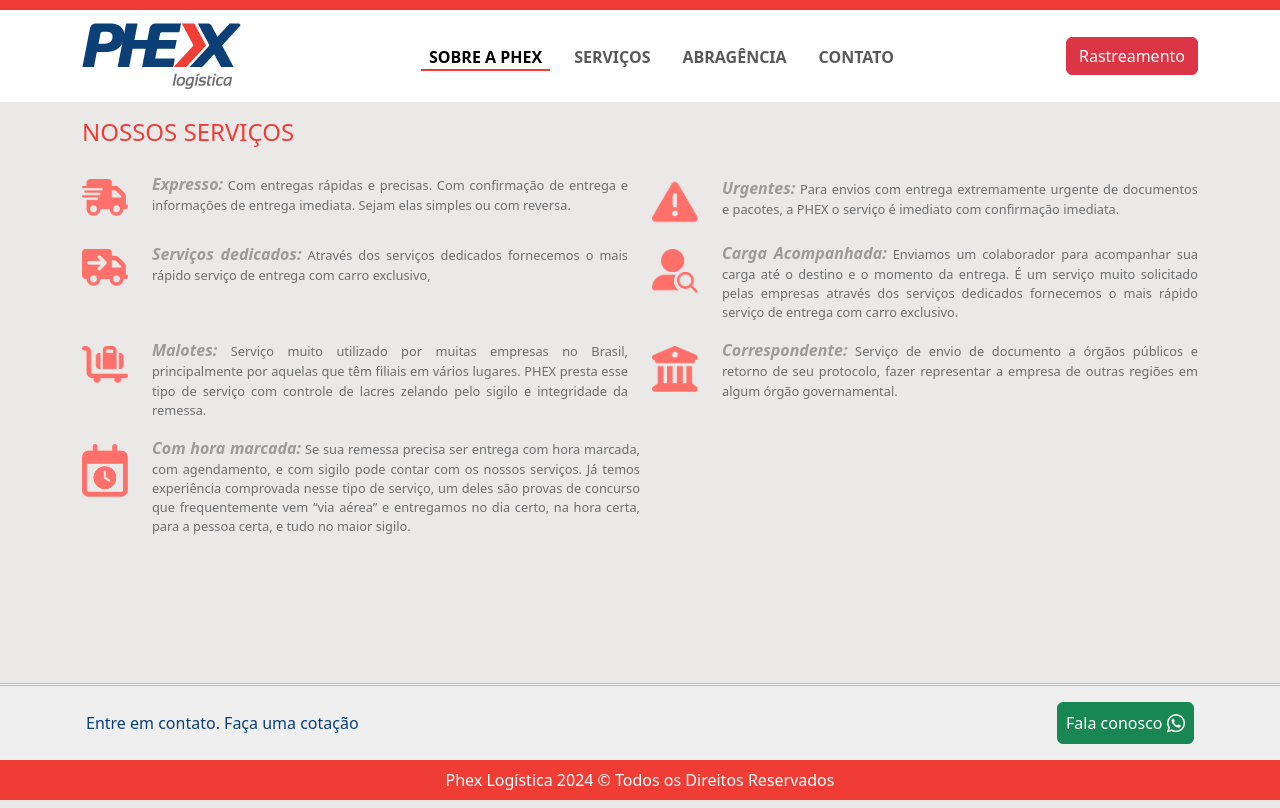
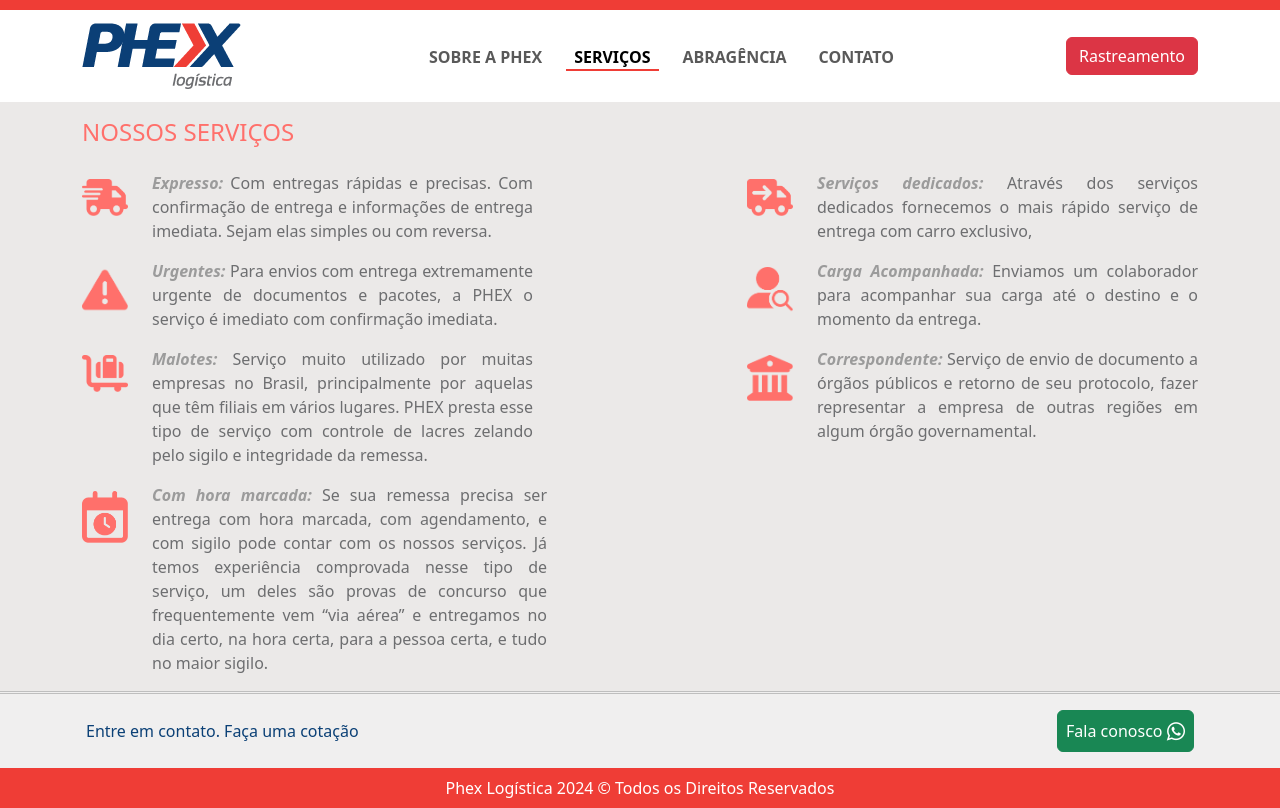
Before and after one commit to Valmirzaodasilva/phex-static, a website: page services.html in a window 1280 px wide. Drawn offline with nearby package versions, Linux system fonts and the light colour scheme.

Commit message:
improves

```diff
--- a/services.html
+++ b/services.html
@@ -13,7 +13,7 @@
     <div class="divider-top"></div>
     <nav class="navbar navbar-expand-lg navbar-white bg-white">
       <div class="container">
-        <a class="navbar-brand" href="/">
+        <a class="navbar-brand" href="">
           <img src="assets/imgs/logo_topo.png" alt="Logo" />
         </a>
         <button class="navbar-toggler" type="button" data-bs-toggle="collapse" data-bs-target="#navbarSupportedContent" aria-controls="navbarSupportedContent" aria-expanded="false" aria-label="Toggle navigation">
@@ -22,10 +22,10 @@
         <div class="collapse navbar-collapse" id="navbarSupportedContent">
           <ul class="navbar-nav me-auto mb-2 mb-lg-0 d-flex m-auto justify-content-center gap-3">
             <li class="nav-item">
-              <a class="nav-link active" aria-current="page" href="/">Sobre a Phex</a>
+              <a class="nav-link" aria-current="page" href="">Sobre a Phex</a>
             </li>
             <li class="nav-item">
-              <a class="nav-link" href="services.html">Serviços</a>
+              <a class="nav-link active" href="services.html">Serviços</a>
             </li>
             <li class="nav-item">
               <a class="nav-link" href="coverage.html">Abragência</a>
@@ -42,10 +42,10 @@
     </nav>
 
     <div class="content container services my-3">
-      <h4 class="text-primary">NOSSOS SERVIÇOS</h4>
+      <h4>NOSSOS SERVIÇOS</h4>
 
       <div class="pgr-section row d-flex justify-content-between">
-        <div class="pgr-item mt-3 col-md-6">
+        <div class="pgr-item mt-3 col-sm-12 col-lg-5">
           <div class="pgr-content row">
             <img class="pgr-img col-2 mt-2" src="assets/imgs/services/expresso.png" alt="service" />
             <span class="pgr-text m-auto col text-justify">
@@ -55,7 +55,17 @@
           </div>
         </div>
 
-        <div class="pgr-item mt-3 col-md-6">
+        <div class="pgr-item mt-3 col-sm-12 col-lg-5">
+          <div class="pgr-content row">
+            <img class="pgr-img col-2 mt-2" src="assets/imgs/services/exclusivo.png" alt="service" />
+            <span class="pgr-text m-auto col text-justify">
+              <span class="pgr-title">Serviços dedicados:</span>
+              Através dos serviços dedicados fornecemos o mais rápido serviço de entrega com carro exclusivo,
+            </span>
+          </div>
+        </div>
+
+        <div class="pgr-item mt-3 col-sm-12 col-lg-5">
           <div class="pgr-content row">
             <img class="pgr-img col-2 mt-2" src="assets/imgs/services/alerta.png" alt="service" />
             <span class="pgr-text m-auto col text-justify">
@@ -65,27 +75,17 @@
           </div>
         </div>
 
-        <div class="pgr-item mt-3 col-md-6">
+        <div class="pgr-item mt-3 col-sm-12 col-lg-5">
           <div class="pgr-content row">
-            <img class="pgr-img col-2 mt-2" src="assets/imgs/services/exclusivo.png" alt="service" />
+            <img class="pgr-img col-2 mt-2" src="assets/imgs/services/rastreador.png" alt="service" />
             <span class="pgr-text m-auto col text-justify">
-              <span class="pgr-title">Serviços dedicados:</span>
-              Através dos serviços dedicados fornecemos o mais rápido serviço de entrega com carro exclusivo,
+              <span class="pgr-title">Carga Acompanhada:</span>
+              Enviamos um colaborador para acompanhar sua carga até o destino e o momento da entrega.
             </span>
           </div>
         </div>
 
-        <div class="pgr-item mt-3 col-md-6">
-          <div class="pgr-content row">
-            <img class="pgr-img col-2 mt-2" src="assets/imgs/services/rastreador.png" alt="service" />
-            <span class="pgr-text m-auto col text-justify">
-              <span class="pgr-title">Carga Acompanhada:</span>
-              Enviamos um colaborador para acompanhar sua carga até o destino e o momento da entrega. É um serviço muito solicitado pelas empresas através dos serviços dedicados fornecemos o mais rápido serviço de entrega com carro exclusivo.
-            </span>
-          </div>
-        </div>
-
-        <div class="pgr-item mt-3 col-md-6">
+        <div class="pgr-item mt-3 col-sm-12 col-lg-5">
           <div class="pgr-content row">
             <img class="pgr-img col-2 mt-2" src="assets/imgs/services/malote.png" alt="service" />
             <span class="pgr-text m-auto col text-justify">
@@ -95,7 +95,7 @@
           </div>
         </div>
 
-        <div class="pgr-item mt-3 col-md-6">
+        <div class="pgr-item mt-3 col-sm-12 col-lg-5">
           <div class="pgr-content row">
             <img class="pgr-img col-2 mt-2" src="assets/imgs/services/governo.png" alt="service" />
             <span class="pgr-text m-auto col text-justify">
@@ -106,7 +106,7 @@
         </div>
       </div>
 
-      <div class="pgr-item mt-3 col-md-6">
+      <div class="pgr-item mt-3 col-sm-12 col-lg-5">
         <div class="pgr-content row">
           <img class="pgr-img col-2 mt-2" src="assets/imgs/services/hora-agenda.png" alt="service" />
           <span class="pgr-text m-auto col text-justify">
--- a/styles/styles.css
+++ b/styles/styles.css
@@ -83,5 +83,5 @@
 }
 
 .pgr-text {
-  font-size: 0.8rem;
+  /* font-size: 0.8rem; */
 }
```
